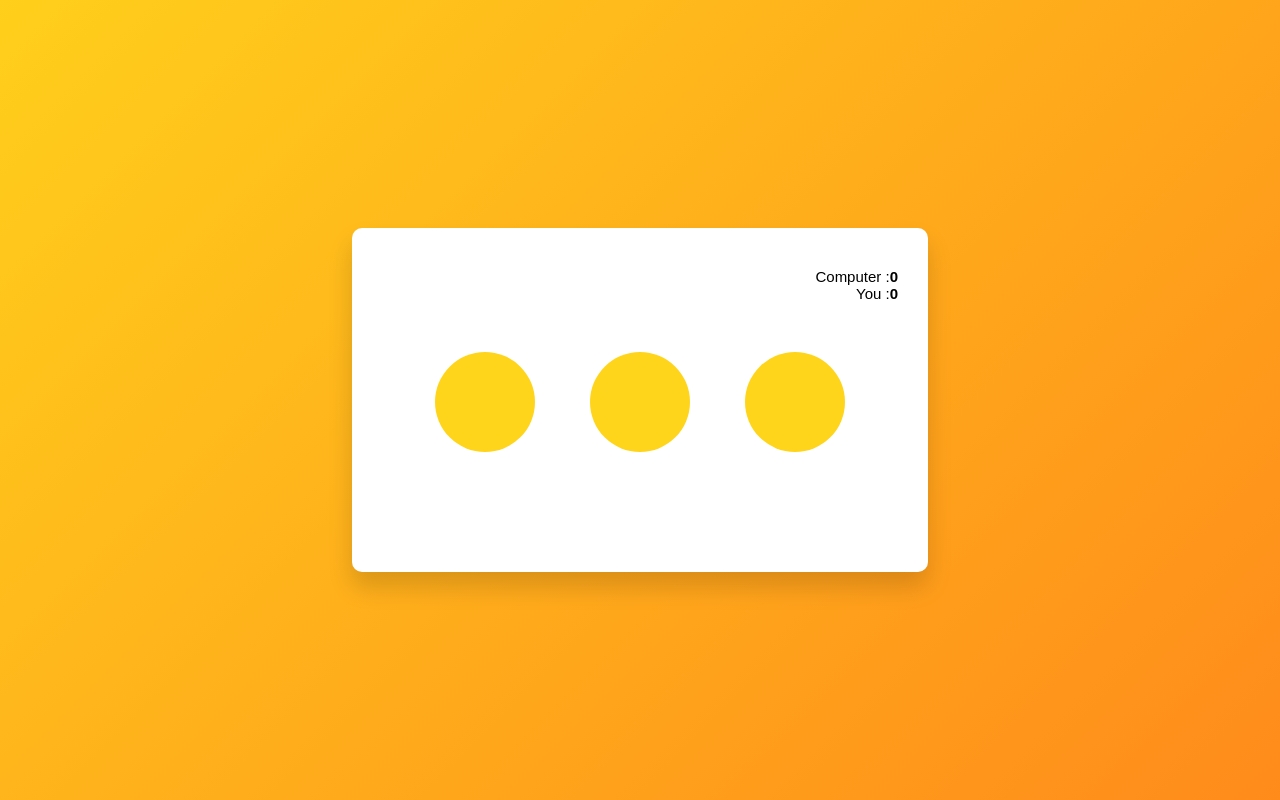
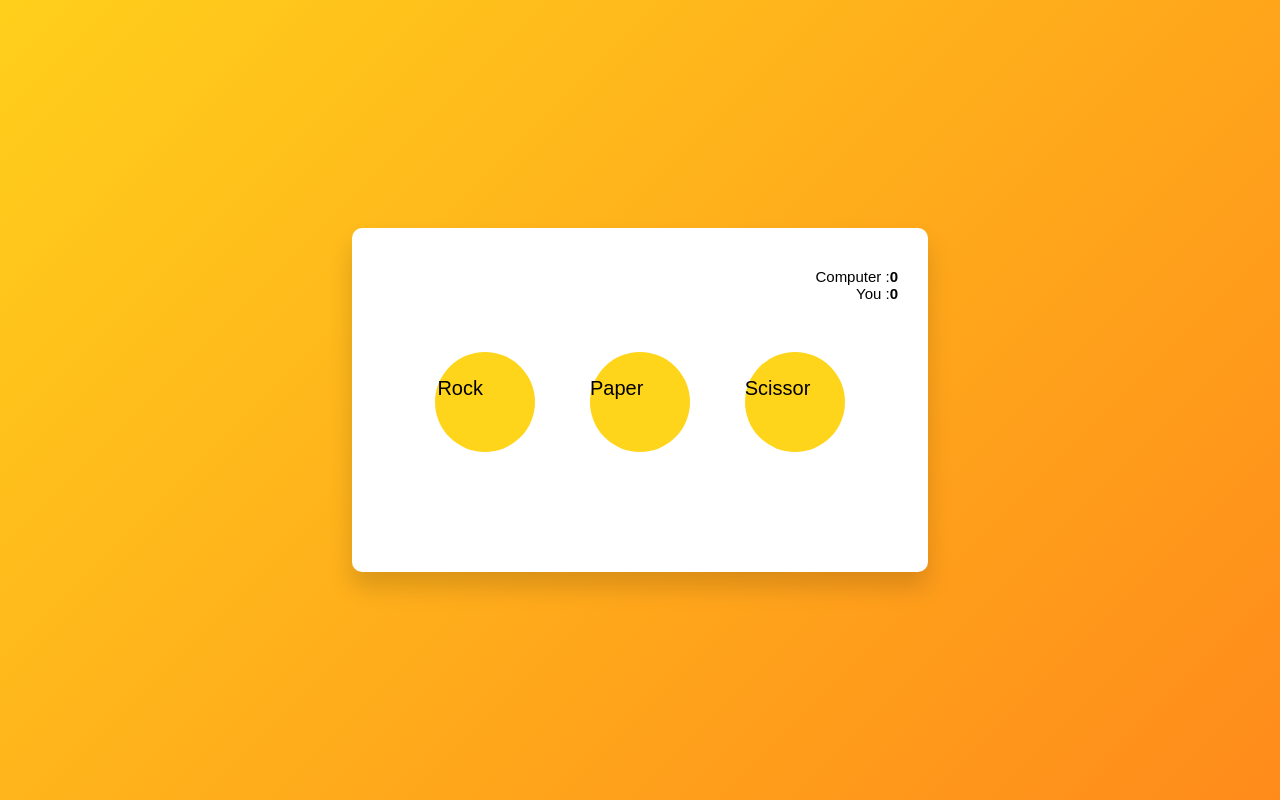
Before and after one commit to JayeshSChaudhari/Cops_Project, a React (Create React App) app: page / in a window 1280 px wide. Built offline with nearby package versions, Linux system fonts and the light colour scheme.

Commit message:
started logic

```diff
--- a/src/AllCSS/MainGame.css
+++ b/src/AllCSS/MainGame.css
@@ -112,3 +112,11 @@ body{
 span{
     font-weight: 600;
 }
+
+
+
+button p{
+    width: 50px;
+    height: 50px;
+    font-size: 20px;
+}
--- a/src/MyComponents/MainGame.jsx
+++ b/src/MyComponents/MainGame.jsx
@@ -1,5 +1,6 @@
 import React from 'react'
 import '../AllCSS/MainGame.css'
+import {useState , useEffect} from 'react'
 
 
 
@@ -7,6 +8,42 @@ import '../AllCSS/MainGame.css'
 
 
 export default function MainGame() {
+
+    useEffect(() => {
+        const randomID = Math.floor(Math.random() * 4);
+        console.log(randomID);
+        setCompChoose(randomID);
+    },[]);
+
+
+
+    const [compChoose , setCompChoose]  = useState(null);
+
+
+
+
+
+
+
+
+
+
+
+
+
+
+
+
+
+
+
+
+
+
+
+
+
+
 
 
 
@@ -27,16 +64,16 @@ export default function MainGame() {
                     </p>
                 </div>
                 <div className="weapons">
-            <button onclick="checker('rock')">
-                <i className="far fa-hand-rock"></i>
+                    <button ><p>Rock</p>
                     </button>
-            <button onclick="checker('paper')">
-                <i className="far fa-hand-paper"></i>
+                    <button ><p>Paper</p>
                     </button>
-            <button onclick="checker('scissor')">
-                <i className="far fa-hand-scissors"></i>
+                    <button ><p>Scissor</p>
                     </button>
                 </div>
+
+
+
                 <div className="details">
                     <p id="user_choice"></p>
                     <p id="comp_choice"></p>
```
Lines whose indentation alone changed are shown as unchanged.
